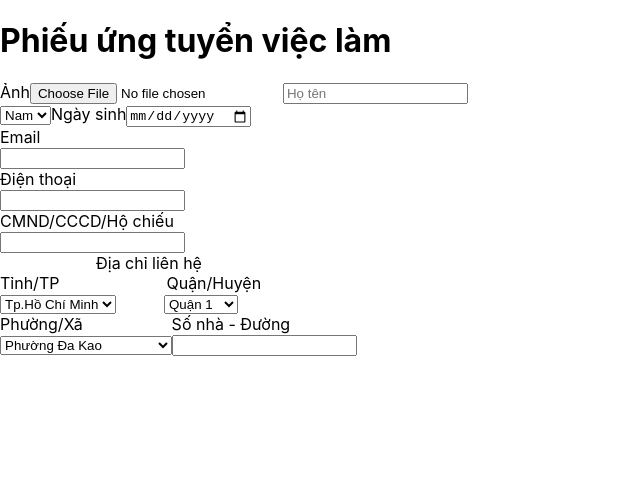
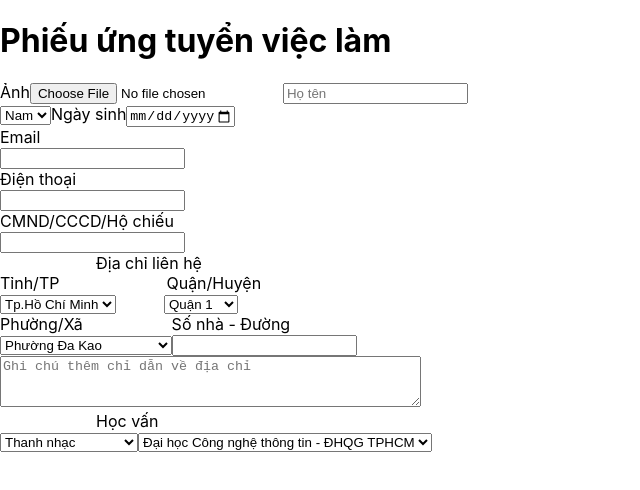
Before and after one commit to kelvinlien/reactjs-form, a React (Create React App) app: page / in a window 1280 px wide. Shown: the top 490 px of the page, without its empty margins (0-640 px from the left). Built offline with nearby package versions, Linux system fonts and the light colour scheme.

Commit message:
Fea: add education part

```diff
--- a/src/Form.js
+++ b/src/Form.js
@@ -34,7 +34,7 @@ class Form extends React.Component{
 							<label>
 							Ngày sinh
 							</label>
-							<input type = 'date' className='dob' value = {this.state.dob} />
+							<input type = 'date' className='dob' value = {this.state.dob} max = '2019-09-18' />
 						</span>
 					</div>
 					<div>Email</div>
@@ -66,6 +66,22 @@ class Form extends React.Component{
 						</select>
 						<input type = 'text' className = 'street' />
 					</span>
+					<div>
+						<textarea placeholder="Ghi chú thêm chỉ dẫn về địa chỉ" cols = '50' rows = '3' />
+					</div>
+					<div>&emsp;&emsp;&emsp;&emsp;&emsp;&emsp;Học vấn</div>
+					<span>
+						<select className = 'major'>
+							<option value = 'tn'>Thanh nhạc</option>
+							<option value = 'khmt'>Khoa học máy tính</option>
+							<option value = 'ktpm'>Kỹ thuật phần mềm</option>
+						</select>
+						<select className = 'college'>
+							<option value = 'uit'>Đại học Công nghệ thông tin - ĐHQG TPHCM</option>
+							<option value = 'bku'>Đại học Bách Khoa TPHCM</option>
+							<option value = 'nvhcm'>Nhạc Viện TPHCM</option>
+						</select>
+					</span>
 
 				</form>
 				);
```
